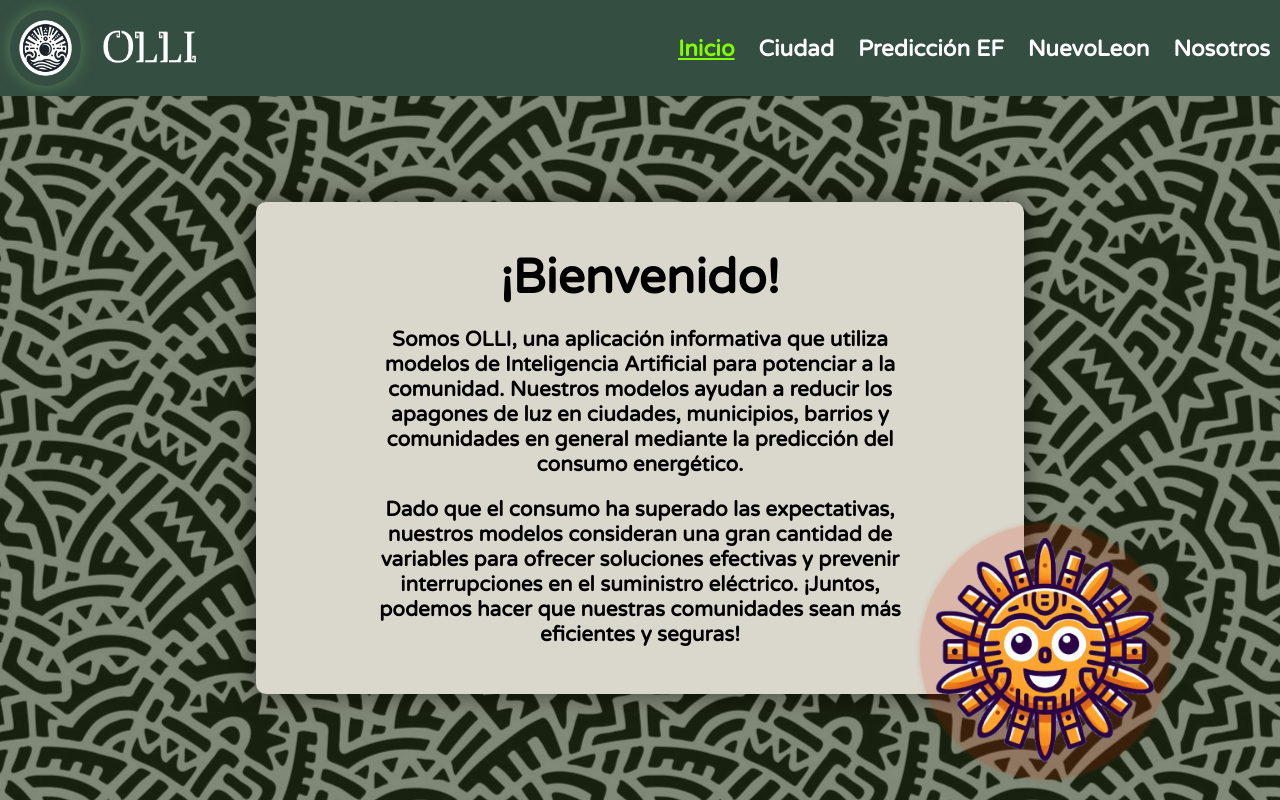
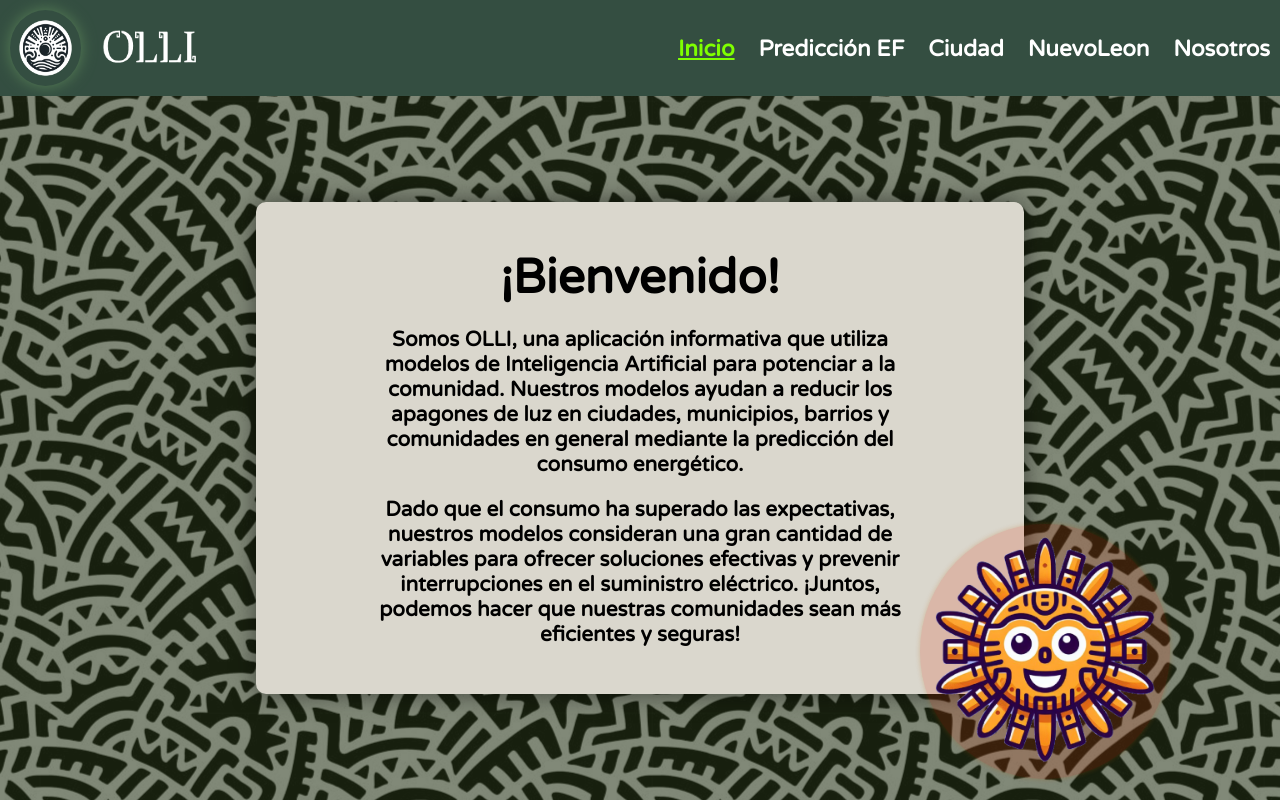
Before and after one commit to santiagosauma/OLLI-APP, a React (Create React App) app in the folder React/myapp/: page / in a window 1280 px wide. Built offline with nearby package versions, Linux system fonts and the light colour scheme.

Commit message:
Fixed NavBar

```diff
--- a/React/myapp/src/Components/NavBar.jsx
+++ b/React/myapp/src/Components/NavBar.jsx
@@ -23,8 +23,8 @@ const Navbar = ({ setView }) => {
       <div className={styles.header_content}>
         <ul>
           <li className={currentView === 'Home' ? `${styles.active}` : ''} onClick={() => handleItemClick('Home')}>Inicio</li>
-          <li className={currentView === 'Ciudad' ? styles.active : ''} onClick={() => handleItemClick('Ciudad')}>Ciudad</li>
-          <li className={currentView === 'PrediccionEF' ? styles.active : ''} onClick={() => handleItemClick('PrediccionEF')}>Predicción EF</li>
+          <li className={currentView === 'Ciudad' ? styles.active : ''} onClick={() => handleItemClick('Ciudad')}>Predicción EF</li>
+          <li className={currentView === 'PrediccionEF' ? styles.active : ''} onClick={() => handleItemClick('PrediccionEF')}>Ciudad</li>
           <li className={currentView === 'NuevoLeon' ? styles.active : ''} onClick={() => handleItemClick('NuevoLeon')}>NuevoLeon</li>
           <li className={currentView === 'Nosotros' ? styles.active : ''} onClick={() => handleItemClick('Más')}>Nosotros</li>
 
```
